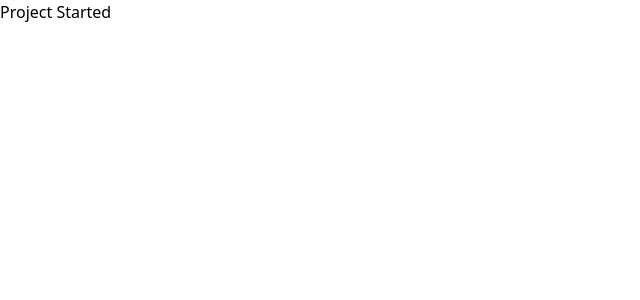
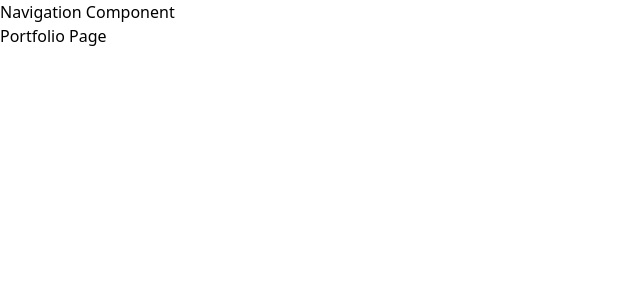
Before and after one commit to ahnafabir11/personal-portfolio-job-task, a React (Create React App) app: page /portfolio in a window 1280 px wide. Shown: the top 300 px of the page, without its empty margins (0-640 px from the left). Built offline with nearby package versions, Linux system fonts and the light colour scheme.

Commit message:
Primary page set-up done

```diff
--- a/src/App.js
+++ b/src/App.js
@@ -1,8 +1,23 @@
+import {
+  Routes,
+  Route
+} from "react-router-dom";
+import Home from "./pages/Home/Home";
+import Portfolio from "./pages/Portfolio/Portfolio";
+import NotFound from "./pages/404/NotFound";
+import NavigationBar from "./components/NavigationBar";
+
 function App() {
   return (
-    <div>
-      <h1>Project Started</h1>
-    </div>
+    <>
+      <NavigationBar />
+
+      <Routes>
+        <Route path="/" element={<Home />} />
+        <Route path="/portfolio" element={<Portfolio />} />
+        <Route path="*" element={<NotFound />} />
+      </Routes>
+    </>
   );
 }
 
--- /dev/null
+++ b/src/components/NavigationBar.js
@@ -0,0 +1,11 @@
+import React from 'react';
+
+const NavigationBar = () => {
+  return (
+    <div>
+      <h1>Navigation Component</h1>
+    </div>
+  );
+};
+
+export default NavigationBar;
--- a/src/index.js
+++ b/src/index.js
@@ -1,13 +1,16 @@
+import './index.css';
 import React from 'react';
 import ReactDOM from 'react-dom';
-import './index.css';
+import { BrowserRouter } from "react-router-dom";
 import App from './App';
 import reportWebVitals from './reportWebVitals';
 
 ReactDOM.render(
-  <React.StrictMode>
-    <App />
-  </React.StrictMode>,
+  <BrowserRouter>
+    <React.StrictMode>
+      <App />
+    </React.StrictMode>
+  </BrowserRouter>,
   document.getElementById('root')
 );
 
--- /dev/null
+++ b/src/pages/404/NotFound.js
@@ -0,0 +1,11 @@
+import React from 'react';
+
+const NotFound = () => {
+  return (
+    <div>
+      <h1>404 Page</h1>
+    </div>
+  );
+};
+
+export default NotFound;
--- /dev/null
+++ b/src/pages/Home/Home.js
@@ -0,0 +1,11 @@
+import React from 'react';
+
+const Home = () => {
+  return (
+    <div>
+      <h1>Home Page</h1>
+    </div>
+  );
+};
+
+export default Home;
--- /dev/null
+++ b/src/pages/Portfolio/Portfolio.js
@@ -0,0 +1,11 @@
+import React from 'react';
+
+const Portfolio = () => {
+  return (
+    <div>
+      <h1>Portfolio Page</h1>
+    </div>
+  );
+};
+
+export default Portfolio;
```
